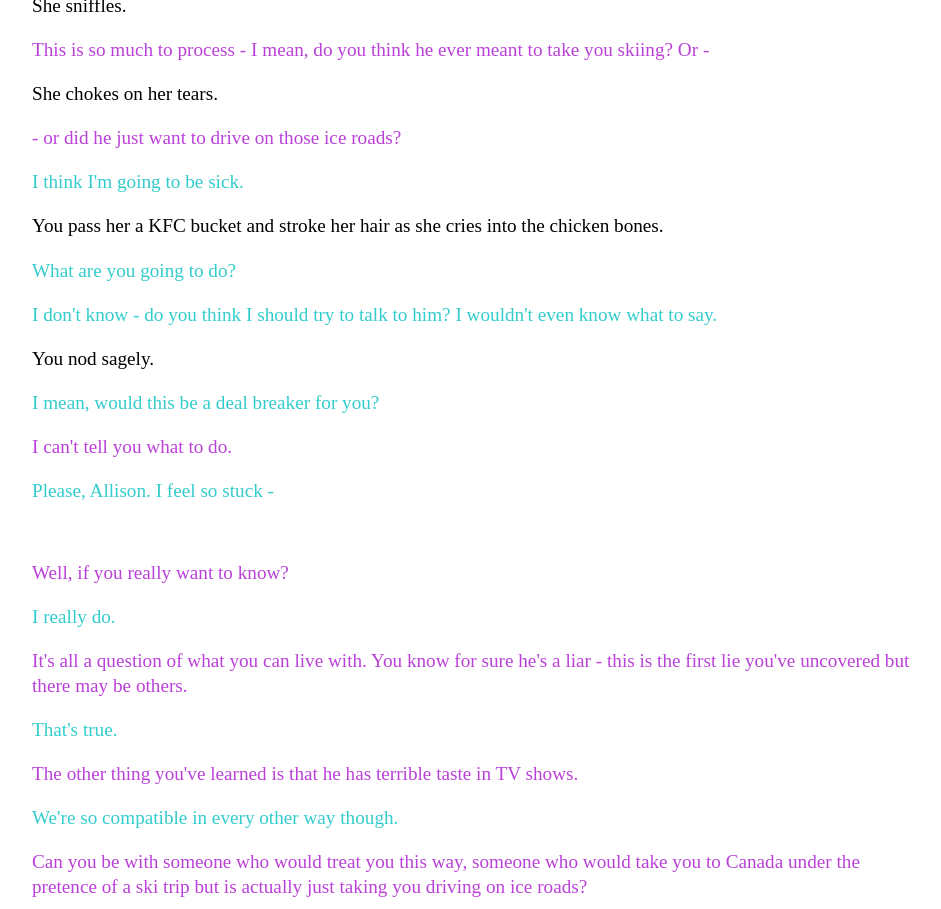
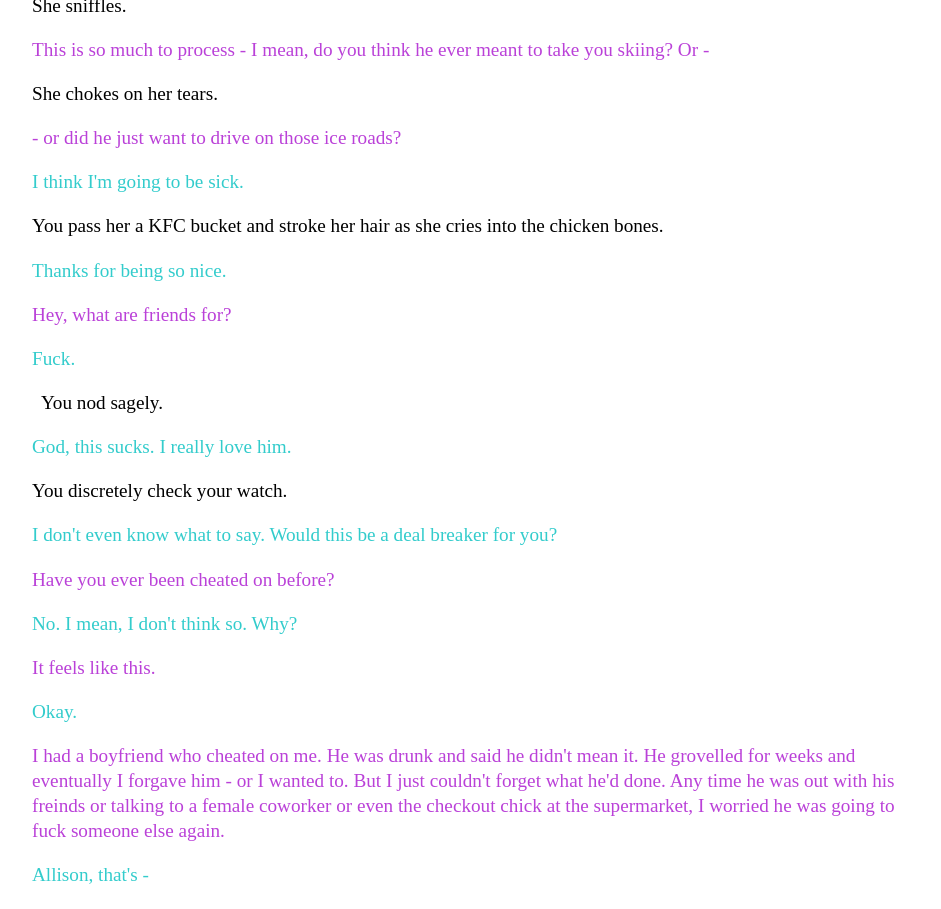
Before and after one commit to Pinelife/pinelife.github.io, a Jekyll site: the page Hellhole/Room7.html, which Jekyll copies as it is, in a window 1280 px wide and 1400 px high, scrolled down 2615 px. Shown: the top 909 px of the window, without its empty margins (160-1101 px from the left). Built offline with Jekyll 4.4.1, drawn with Linux system fonts in a browser that asks for light colours; some of the changed text lies outside the part shown.

Commit message:
Update Room7.html

```diff
--- a/Hellhole/Room7.html
+++ b/Hellhole/Room7.html
@@ -170,20 +170,48 @@
 <p>You pass her a KFC bucket and stroke her hair as she cries into the chicken bones.
 </p>
 <p class="Franky">
-  What are you going to do?
+  Thanks for being so nice.
+<p class = "Lauria">
+Hey, what are friends for?
   </p>
 <p class="Franky">
-  I don't know - do you think I should try to talk to him? I wouldn't even know what to say.
+Fuck.
+</p>
+<p>
+You nod sagely.
+</p>
+<p class="Franky">
+God, this sucks. I really love him.
+</p>
+<p>You discretely check your watch.</p>
+<p class="Franky">
+  I don't even know what to say. Would this be a deal breaker for you?
   </p>
-<p>
-  You nod sagely.
+<p class = "Lauria">
+  Have you ever been cheated on before?
   </p>
 <p class="Franky">
-  I mean, would this be a deal breaker for you?
+No. I mean, I don't think so. Why?
+</p>
+<p class = "Lauria">
+It feels like this.
+</p>
+<p class="Franky">
+Okay.
+</p>
+<p class = "Lauria">
+I had a boyfriend who cheated on me. He was drunk and said he didn't mean it. He grovelled for weeks and eventually I forgave him -
+or I wanted to. But I just couldn't forget what he'd done. Any time he was out with his freinds or talking to a female coworker
+or even the checkout chick at the supermarket, I worried he was going to fuck someone else again.
+</p>
+<p class="Franky">
+Allison, that's -
 </p>
 <p class="lauria">
-   I can't tell you what to do.
-</p>
+	I know <i>I</i> couldn't forgive someone for this. This wasn't a drunken mistake - he's soberly
+lied to your face every day of your relationship. It's sick.</p>
+<p class = "Franky">What do I do then?</p>
+<p class = "Lauria">I can't tell you what to do.</p>
 <p class = "Franky">
 Please, Allison. I feel so stuck -
 </p>
```
